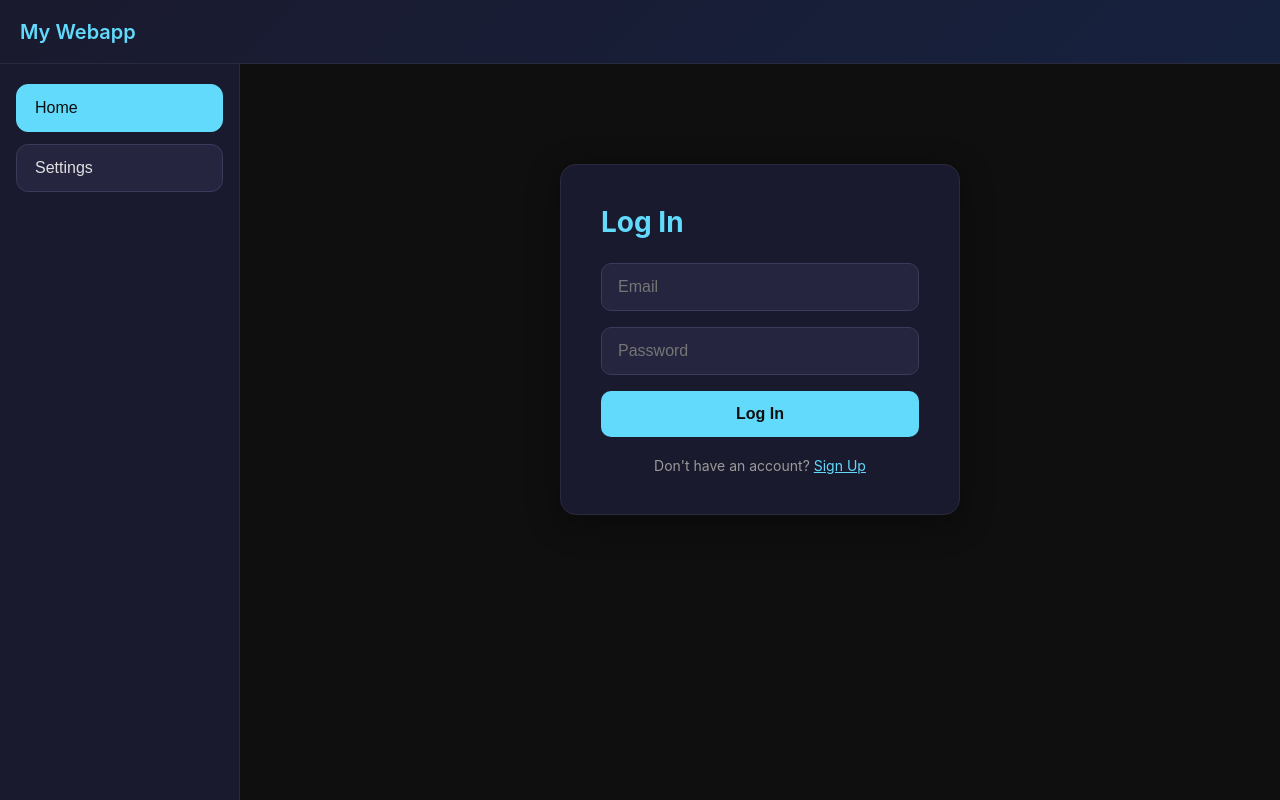
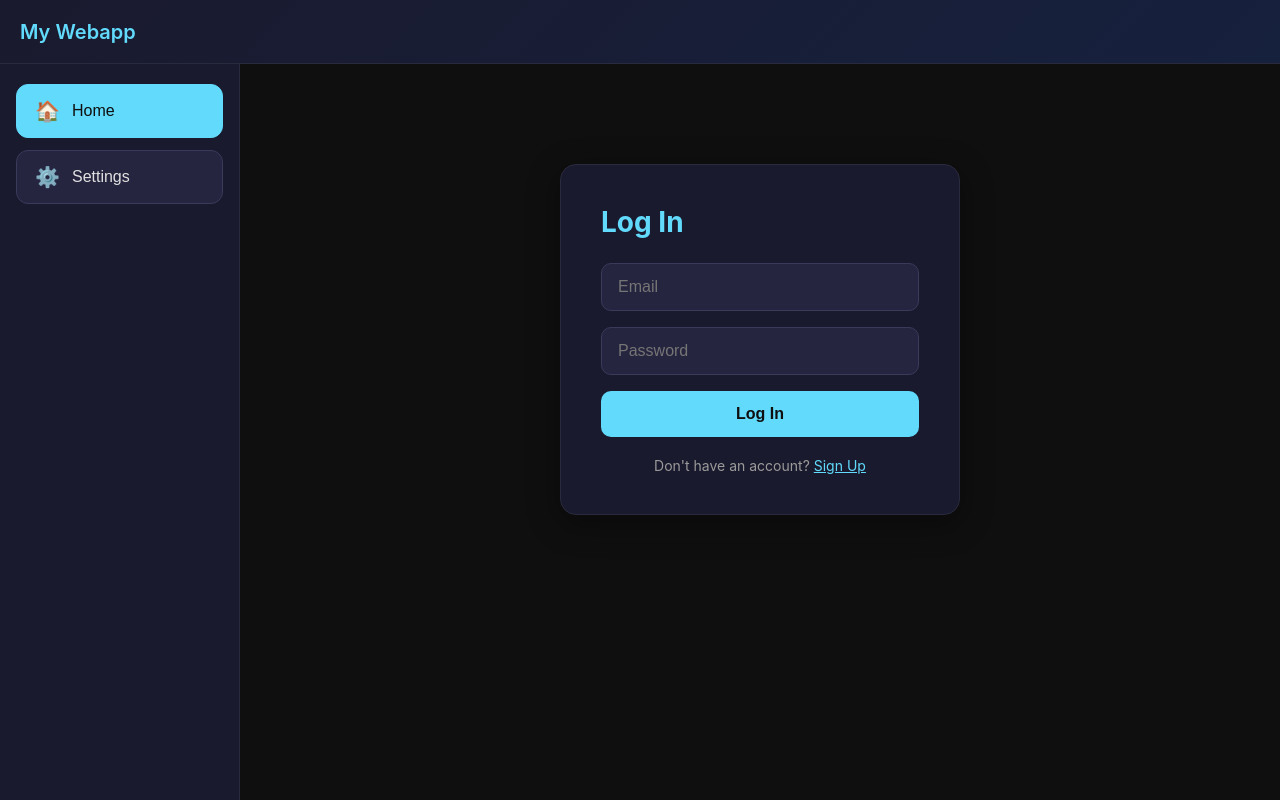
Before and after one commit to Closehunter/my-webapp, a React (Create React App) app: page / in a window 1280 px wide. Built offline with nearby package versions, Linux system fonts and the light colour scheme; no server answers.

Commit message:
Add mobile responsive design

```diff
--- a/src/App.css
+++ b/src/App.css
@@ -88,6 +88,9 @@ body {
   font-size: 16px;
   text-align: left;
   transition: all 0.2s;
+  display: flex;
+  align-items: center;
+  gap: 12px;
 }
 
 .nav-btn:hover {
@@ -99,6 +102,11 @@ body {
   background: #61dafb;
   color: #0f0f0f;
   border-color: #61dafb;
+}
+
+.nav-btn .icon {
+  font-size: 20px;
+  display: inline-block;
 }
 
 .logout-btn {
@@ -165,6 +173,9 @@ body {
   text-align: left;
   margin-bottom: 12px;
   transition: all 0.2s;
+  display: flex;
+  align-items: center;
+  gap: 12px;
 }
 
 .drawer-item:hover {
@@ -175,6 +186,11 @@ body {
   background: #61dafb;
   color: #0f0f0f;
   border-color: #61dafb;
+}
+
+.drawer-item .icon {
+  font-size: 20px;
+  display: inline-block;
 }
 
 .drawer-item.logout {
--- a/src/App.js
+++ b/src/App.js
@@ -184,25 +184,29 @@ function App() {
           className={`nav-btn ${selected === 'Home' ? 'active' : ''}`}
           onClick={() => setSelected('Home')}
         >
-          Home
+          <span className="icon">🏠</span>
+          <span>Home</span>
         </button>
         {signedIn && (
           <button
             className={`nav-btn ${selected === 'Profile' ? 'active' : ''}`}
             onClick={() => setSelected('Profile')}
           >
-            Profile
+            <span className="icon">👤</span>
+            <span>Profile</span>
           </button>
         )}
         <button
           className={`nav-btn ${selected === 'Settings' ? 'active' : ''}`}
           onClick={() => setSelected('Settings')}
         >
-          Settings
+          <span className="icon">⚙️</span>
+          <span>Settings</span>
         </button>
         {signedIn && (
           <button className="nav-btn logout-btn" onClick={handleLogout}>
-            Logout
+            <span className="icon">🚪</span>
+            <span>Logout</span>
           </button>
         )}
       </aside>
@@ -218,25 +222,29 @@ function App() {
           className={`drawer-item ${selected === 'Home' ? 'active' : ''}`}
           onClick={() => handleNavClick('Home')}
         >
-          Home
+          <span className="icon">🏠</span>
+          <span>Home</span>
         </button>
         {signedIn && (
           <button
             className={`drawer-item ${selected === 'Profile' ? 'active' : ''}`}
             onClick={() => handleNavClick('Profile')}
           >
-            Profile
+            <span className="icon">👤</span>
+            <span>Profile</span>
           </button>
         )}
         <button
           className={`drawer-item ${selected === 'Settings' ? 'active' : ''}`}
           onClick={() => handleNavClick('Settings')}
         >
-          Settings
+          <span className="icon">⚙️</span>
+          <span>Settings</span>
         </button>
         {signedIn && (
           <button className="drawer-item logout" onClick={handleLogout}>
-            Logout
+            <span className="icon">🚪</span>
+            <span>Logout</span>
           </button>
         )}
       </nav>
```
